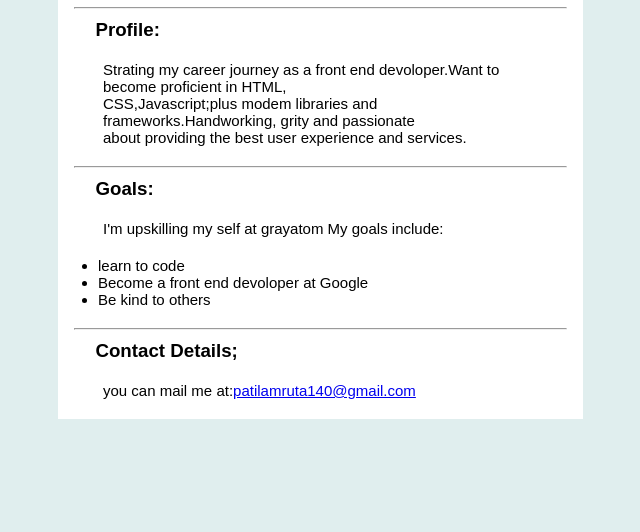
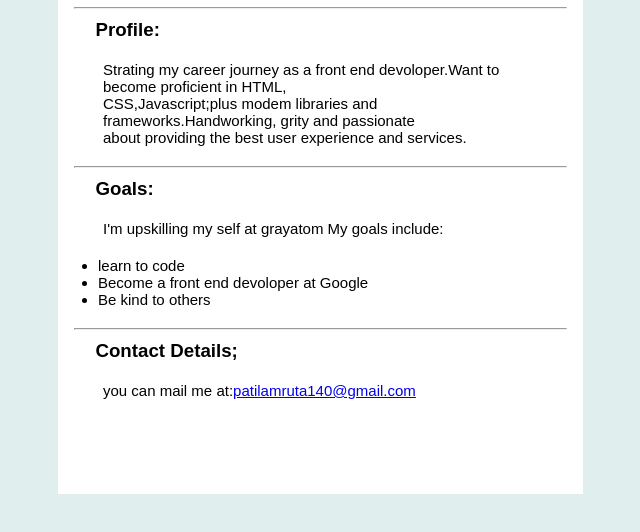
Before and after one commit to AmrutaPatil140/personal-portfolio-page, a plain HTML site: page index.html in a window 1280 px wide. Shown: the part 102-634 px from the top of the page, without its empty margins (287-927 px from the left). Drawn offline with Linux system fonts and the light colour scheme.

Commit message:
Added new

```diff
--- a/style.css
+++ b/style.css
@@ -15,7 +15,7 @@ body {
     margin-top: 6px;
     margin-left: 55px;
     width: 75%;
-    height:auto;
+    height:590px;
 }
 
 p
```
